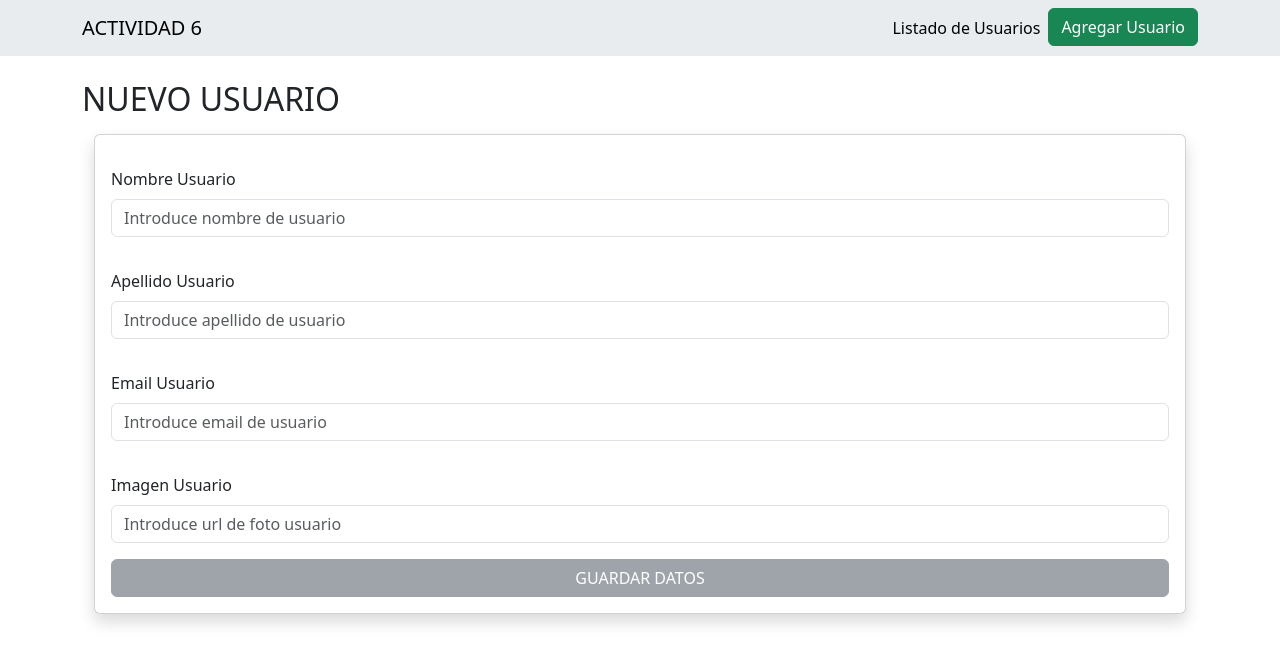
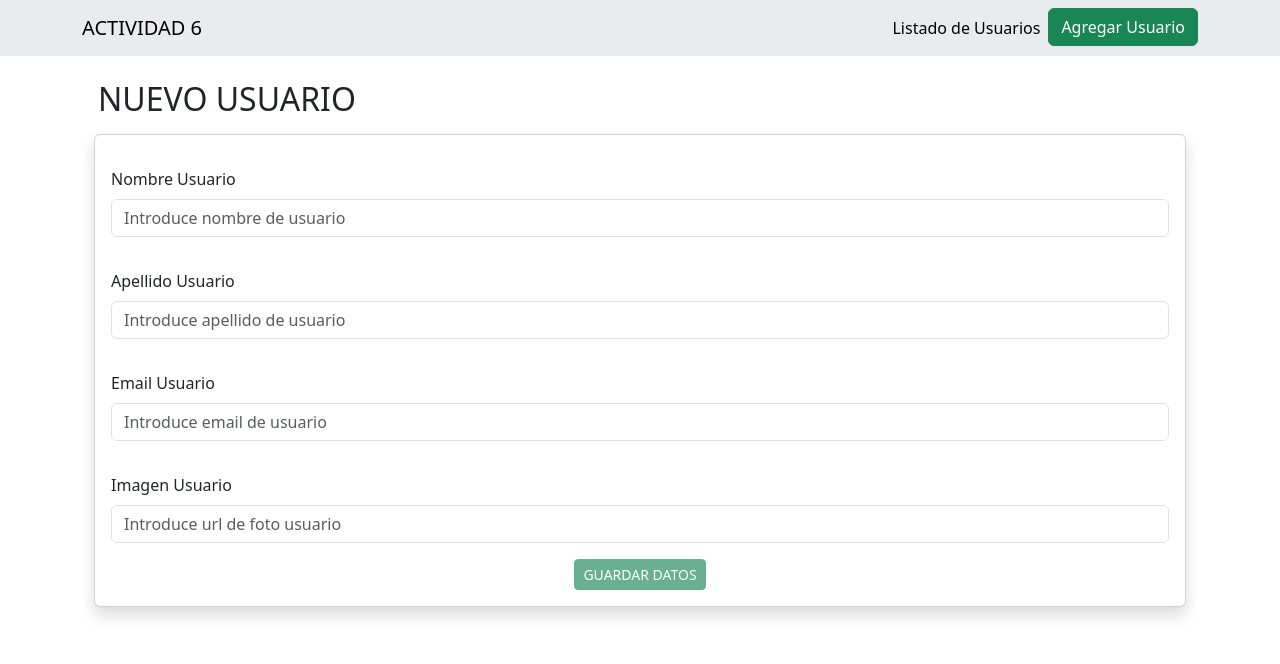
Before and after one commit to DanMudry/ACTIVIDAD-NUMERO-6, an Angular app in the folder actividad6/: page /nuevousuario in a window 1280 px wide. Shown: the top 664 px of the page. Built offline with nearby package versions, Linux system fonts and the light colour scheme.

Commit message:
Algunos detalles nada mas

```diff
--- a/actividad6/src/app/pages/nuevousuario/nuevousuario.component.html
+++ b/actividad6/src/app/pages/nuevousuario/nuevousuario.component.html
@@ -1,7 +1,7 @@
 <head>
   <link rel="stylesheet" href="nuevousuario.component.css" />
 </head>
-<h2 class="mt-0">{{ queHago }}USUARIO</h2>
+<h2 class="mt-0 m-3">{{ queHago }}USUARIO</h2>
 <section class="container mt-3">
   <form
     [formGroup]="formAltaUsuario"
@@ -70,7 +70,7 @@
     <input
       type="submit"
       value="{{ GuardoActualizo }}"
-      class="btn btn-secondary"
+      class="{{ colorBoton }} btn-sm mx-auto"
       [disabled]="!formAltaUsuario.valid"
     />
   </form>
--- a/actividad6/src/app/pages/nuevousuario/nuevousuario.component.ts
+++ b/actividad6/src/app/pages/nuevousuario/nuevousuario.component.ts
@@ -24,6 +24,7 @@ export class NuevousuarioComponent {
   rutaActiva = inject(ActivatedRoute);
   queHago: string = 'NUEVO ';
   GuardoActualizo: string = 'GUARDAR DATOS';
+  colorBoton: string = 'btn btn-success';
 
   constructor() {
     this.formAltaUsuario = new FormGroup(
@@ -52,6 +53,7 @@ export class NuevousuarioComponent {
       if (params.idM) {
         this.queHago = 'ACTUALIZAR DATOS ';
         this.GuardoActualizo = 'GUARDAR ACTUALIZACION';
+        this.colorBoton = 'btn btn-warning';
 
         const response = await this.usuarioService.getById(params.idM);
         console.log(response);
```
